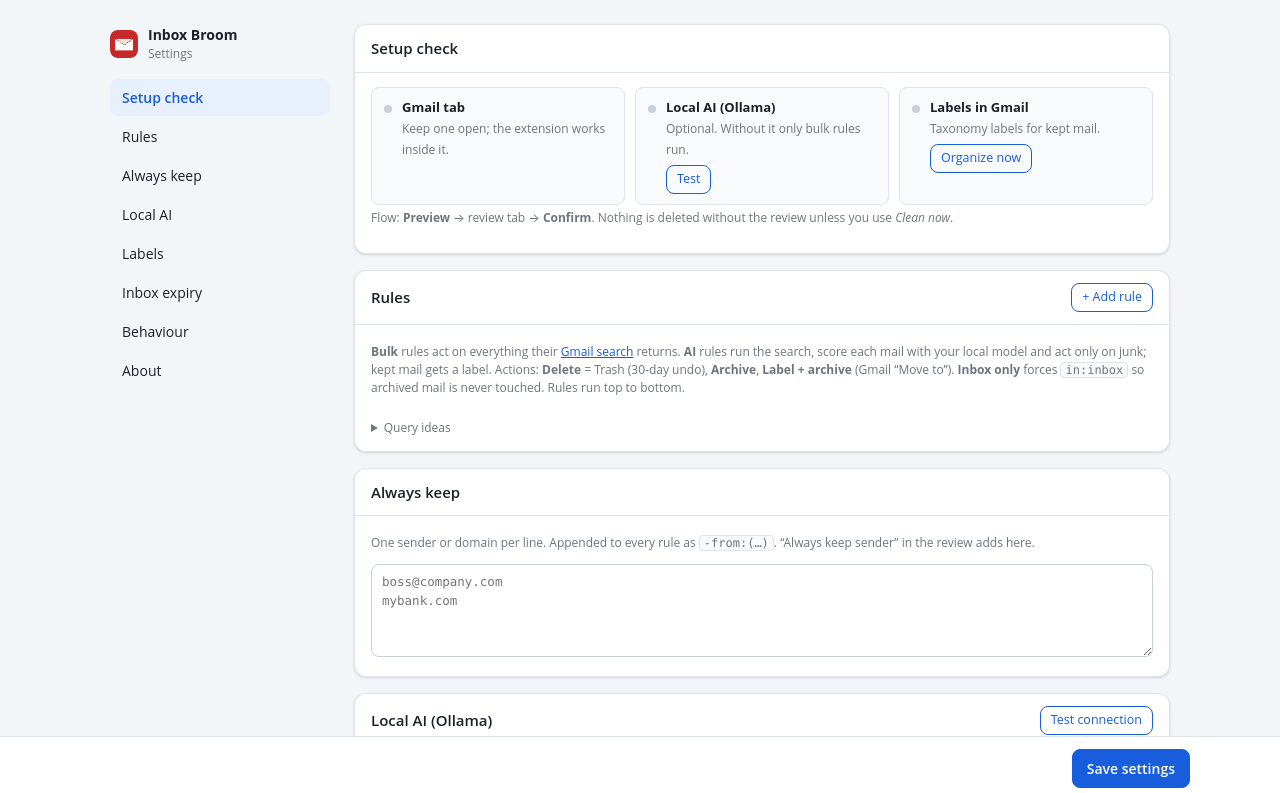
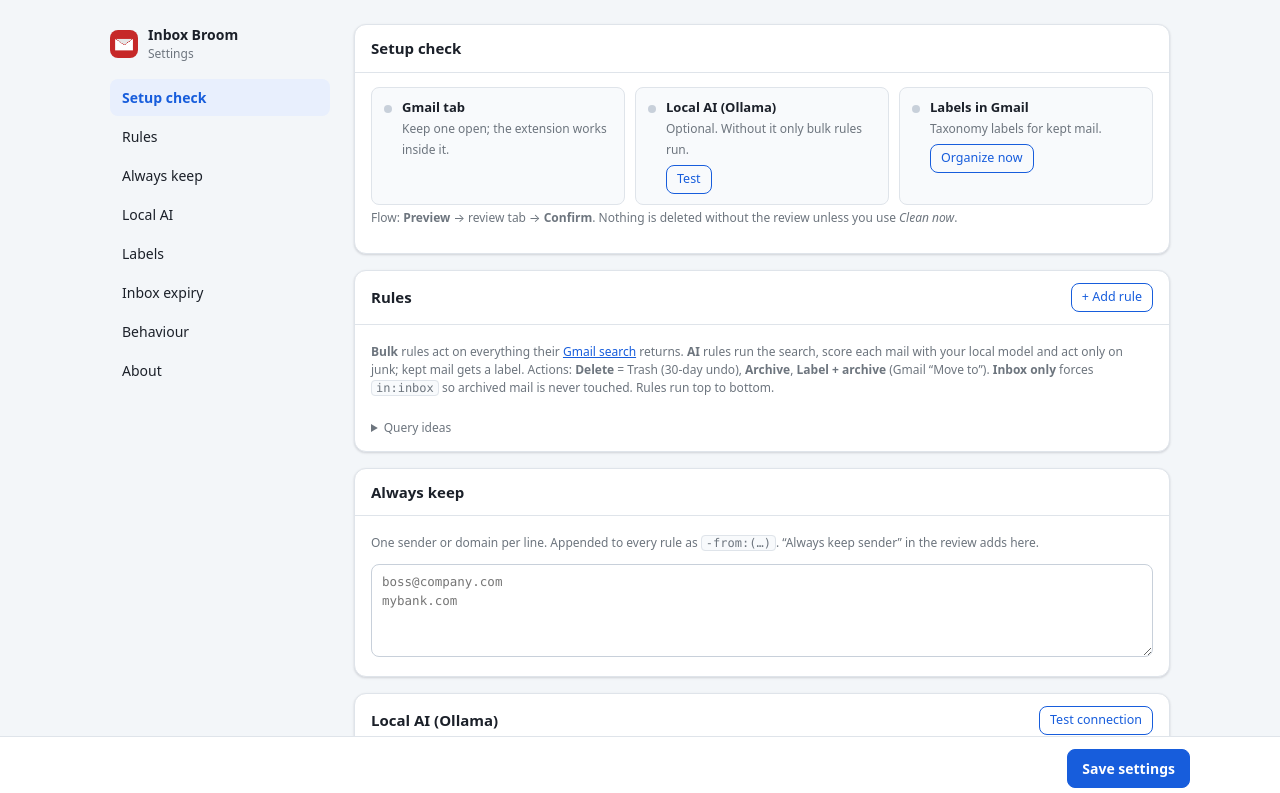
Before and after one commit to shivangrathore/inboxbroom, a browser extension: page options/options.html in a window 1280 px wide. Shown: the top 793 px of the page. Drawn offline with Linux system fonts and the light colour scheme.

Commit message:
Settings: defensive build (no Open Sans, no sticky nav, no textarea resize, no IntersectionObserver) while chasing a Gecko tab crash
Co-Authored-By: Claude Fable 5.1 <noreply@anthropic.com>

```diff
--- a/options/options.css
+++ b/options/options.css
@@ -1,5 +1,5 @@
 .shell { display: flex; gap: 24px; max-width: 1100px; margin: 0 auto; padding: 24px 20px 90px; align-items: flex-start; }
-.side { width: 220px; flex: none; position: sticky; top: 24px; }
+.side { width: 220px; flex: none; }
 .side .brand { display: flex; align-items: center; gap: 10px; margin-bottom: 16px; }
 .side .brand img { border-radius: 8px; }
 #nav { display: flex; flex-direction: column; gap: 2px; }
@@ -7,7 +7,7 @@
 #nav a:hover { background: var(--surface); }
 #nav a.active { background: var(--primary-soft); color: var(--primary); font-weight: 600; }
 .content { flex: 1; min-width: 0; display: flex; flex-direction: column; gap: 16px; }
-section.card { scroll-margin-top: 20px; }
+
 .checks { display: grid; grid-template-columns: repeat(3, 1fr); gap: 10px; }
 .check { border: 1px solid var(--line); border-radius: var(--radius); padding: 10px 12px; display: flex; gap: 10px; align-items: flex-start; background: var(--surface-2); }
 .check .dot { margin-top: 7px; flex: none; }
@@ -51,7 +51,7 @@ input[type=range] { padding: 0; border: none; }
 .rc-top .name { flex: 1; min-width: 120px; }
 .rc-top select { width: auto; }
 .rc-top .label { width: 12em; }
-.rule-card textarea.query { width: 100%; resize: vertical; min-height: 40px; }
+.rule-card textarea.query { width: 100%; resize: none; min-height: 48px; }
 .rc-bottom { display: flex; gap: 18px; align-items: center; flex-wrap: wrap; }
 .rc-bottom label.inline { margin-top: 0; }
 .rc-bottom .pages input { width: 4.5em; }
--- a/options/options.js
+++ b/options/options.js
@@ -233,12 +233,5 @@ $("chkLabelsBtn").onclick = () => $("toolOrganizeLabels").click();
 
 load().then(setupChecks);
 
-// side nav: highlight the section in view
-(() => {
-  const links = [...document.querySelectorAll("#nav a")];
-  const secs = links.map((a) => document.querySelector(a.getAttribute("href"))).filter(Boolean);
-  const io = new IntersectionObserver((entries) => {
-    for (const e of entries) if (e.isIntersecting) links.forEach((a) => a.classList.toggle("active", a.getAttribute("href") === "#" + e.target.id));
-  }, { rootMargin: "-20% 0px -70% 0px" });
-  secs.forEach((s) => io.observe(s));
-})();
+// side nav: plain anchors; highlight on click
+for (const a of document.querySelectorAll("#nav a")) a.addEventListener("click", () => document.querySelectorAll("#nav a").forEach((x) => x.classList.toggle("active", x === a)));
--- a/ui/theme.css
+++ b/ui/theme.css
@@ -5,7 +5,7 @@
   --fg: #1b2029; --muted: #6d757e; --muted-2: #8e96a1;
   --success: #017e45; --success-soft: #e3f4ea; --danger: #c83522; --danger-soft: #fbe9e6; --warning: #8b6d00; --warning-soft: #fff6d8; --info-soft: #e8effd;
   --radius: 8px; --radius-lg: 12px; --shadow: 0 1px 2px rgba(16, 24, 40, 0.06), 0 1px 3px rgba(16, 24, 40, 0.1);
-  --font: "Open Sans", system-ui, -apple-system, "Segoe UI", Roboto, Helvetica, Arial, sans-serif;
+  --font: system-ui, -apple-system, "Segoe UI", Roboto, Helvetica, Arial, sans-serif;
 }
 @media (prefers-color-scheme: dark) {
   :root {
@@ -57,7 +57,7 @@ textarea { font-family: ui-monospace, Menlo, Consolas, monospace; font-size: 12.
 .switch { position: relative; width: 36px; height: 20px; flex: none; }
 .switch input { opacity: 0; width: 0; height: 0; position: absolute; }
 .switch span { position: absolute; inset: 0; background: var(--line-strong); border-radius: 999px; cursor: pointer; transition: background 0.15s; }
-.switch span::after { content: ""; position: absolute; top: 2px; left: 2px; width: 16px; height: 16px; border-radius: 50%; background: #fff; transition: transform 0.15s; box-shadow: 0 1px 2px rgba(0,0,0,0.3); }
+.switch span::after { content: ""; position: absolute; top: 2px; left: 2px; width: 16px; height: 16px; border-radius: 50%; background: #fff; transition: transform 0.15s; }
 .switch input:checked + span { background: var(--primary); }
 .switch input:checked + span::after { transform: translateX(16px); }
 .switch input:focus-visible + span { outline: 2px solid var(--primary); }
```
